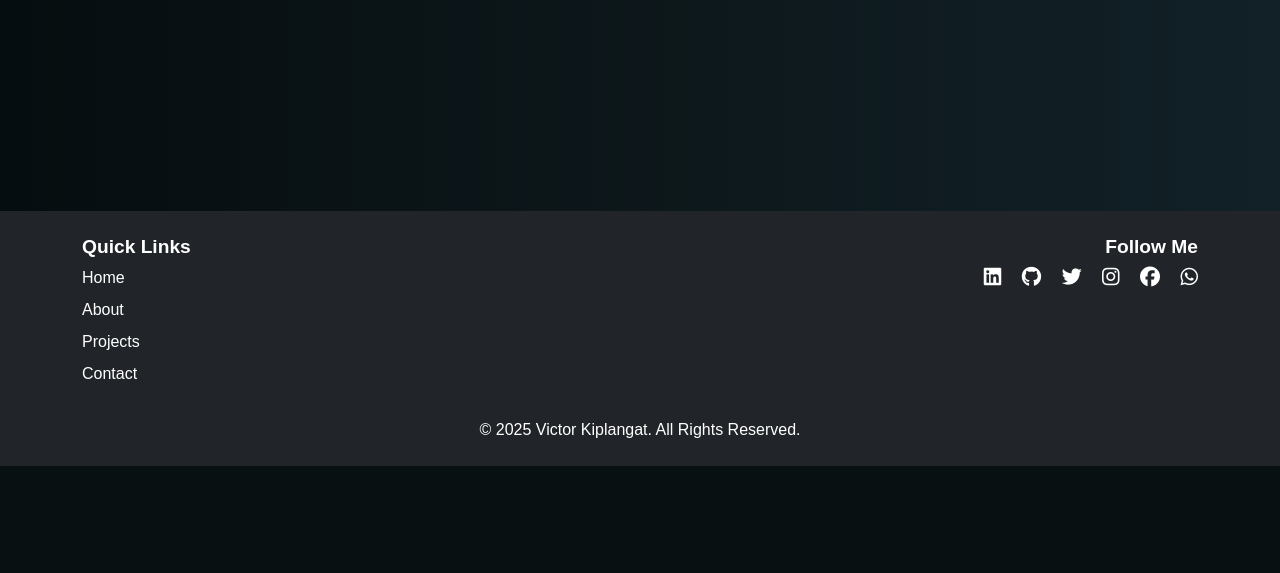
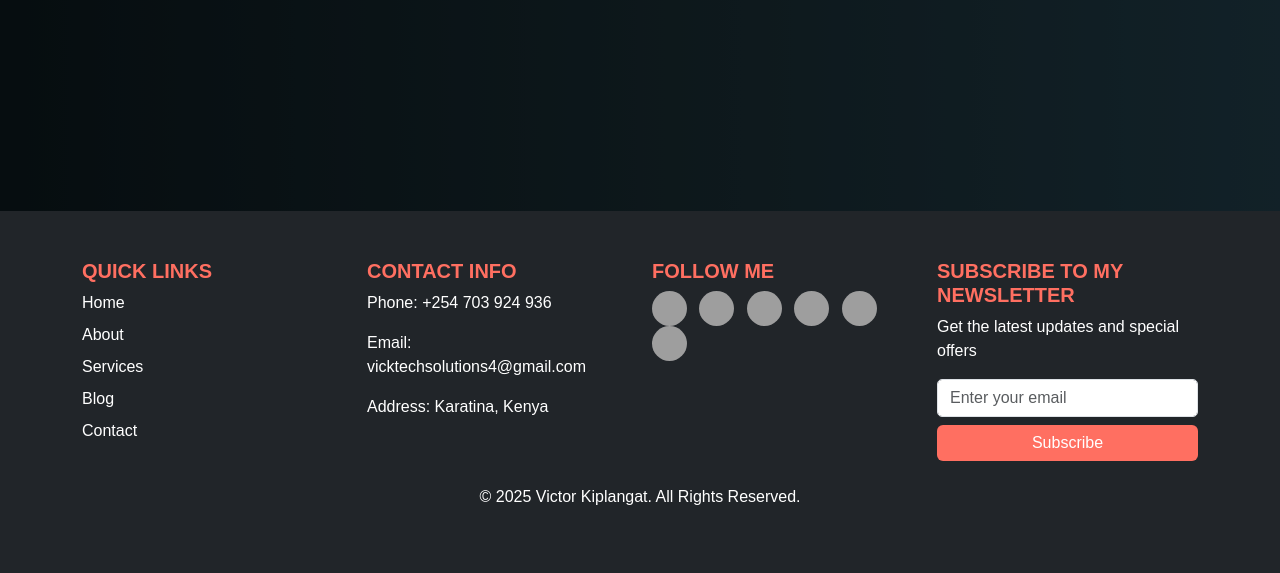
Before and after one commit to kiplah/MyPortfolio, a PHP site: page / in a window 1280 px wide. Shown: the part 1692-2265 px from the top of the page. Before the commit the page ends 2158 px from the top, so only its background shows below. Run offline with PHP 8.4, Linux system fonts and the light colour scheme; some libraries are stand-ins or nearby versions; grey boxes are pictures that could not be loaded.

Commit message:
improved

```diff
--- a/assets/css/styles.css
+++ b/assets/css/styles.css
@@ -122,34 +122,61 @@ body {
 }
 /* Footer Styling */
 .footer {
-    background: #222;
-    padding: 20px 0;
+    background: #0a0e17;
+    color: white;
 }
 
-.footer h5 {
-    font-size: 1.2rem;
+.footer-title {
+    color: #ff6f61;
     font-weight: bold;
+    text-transform: uppercase;
 }
 
-.footer .list-unstyled li {
+.footer ul {
+    padding-left: 0;
+}
+
+.footer ul li {
     margin-bottom: 8px;
 }
 
-.footer .list-unstyled a {
+.footer ul li a {
+    text-decoration: none;
     transition: color 0.3s ease-in-out;
 }
 
-.footer .list-unstyled a:hover {
+.footer ul li a:hover {
     color: #f39c12;
 }
 
-/* Social Media Icons */
+/* Social Icons */
 .social-icons a {
     display: inline-block;
-    transition: transform 0.3s ease-in-out, color 0.3s ease-in-out;
+    margin-right: 8px;
 }
 
-.social-icons a:hover {
+.social-icons img {
+    width: 35px;
+    height: 35px;
+    transition: transform 0.3s ease-in-out;
+    border-radius: 50%;
+}
+
+.social-icons img:hover {
     transform: scale(1.2);
-    color: #f39c12;
 }
+
+/* Newsletter */
+.form-control {
+    border-radius: 5px;
+}
+
+.btn-danger {
+    background-color: #ff6f61;
+    border: none;
+    transition: 0.3s;
+}
+
+.btn-danger:hover {
+    background-color: #e65347;
+}
--- a/includes/footer.php
+++ b/includes/footer.php
@@ -1,46 +1,53 @@
-<footer class="footer bg-dark text-white py-4">
+<footer class="footer bg-dark text-white py-5">
     <div class="container">
         <div class="row">
-            <!-- Left: Quick Links -->
-            <div class="col-md-6">
-                <h5>Quick Links</h5>
+            <!-- Quick Links -->
+            <div class="col-md-3">
+                <h5 class="footer-title">QUICK LINKS</h5>
                 <ul class="list-unstyled">
-                    <li><a href="index.php" class="text-white text-decoration-none">Home</a></li>
-                    <li><a href="about.php" class="text-white text-decoration-none">About</a></li>
-                    <li><a href="projects.php" class="text-white text-decoration-none">Projects</a></li>
-                    <li><a href="contact.php" class="text-white text-decoration-none">Contact</a></li>
+                    <li><a href="index.php" class="text-white">Home</a></li>
+                    <li><a href="about.php" class="text-white">About</a></li>
+                    <li><a href="services.php" class="text-white">Services</a></li>
+                    <li><a href="blog.php" class="text-white">Blog</a></li>
+                    <li><a href="contact.php" class="text-white">Contact</a></li>
                 </ul>
             </div>
 
-            <!-- Right: Social Media -->
-            <div class="col-md-6 text-md-end">
-                <h5>Follow Me</h5>
-                <div class="social-icons mt-2">
-                    <a href="https://linkedin.com/in/yourprofile" target="_blank" class="text-white me-3">
-                        <i class="fab fa-linkedin fa-lg"></i>
-                    </a>
-                    <a href="https://github.com/yourgithub" target="_blank" class="text-white me-3">
-                        <i class="fab fa-github fa-lg"></i>
-                    </a>
-                    <a href="https://twitter.com/yourtwitter" target="_blank" class="text-white me-3">
-                        <i class="fab fa-twitter fa-lg"></i>
-                    </a>
-                    <a href="https://instagram.com/yourinstagram" target="_blank" class="text-white me-3">
-                        <i class="fab fa-instagram fa-lg"></i>
-                    </a>
-                    <a href="https://facebook.com/yourfacebook" target="_blank" class="text-white me-3">
-                        <i class="fab fa-facebook fa-lg"></i>
-                    </a>
-                    <a href="https://wa.me/yourwhatsappnumber" target="_blank" class="text-white">
-                        <i class="fab fa-whatsapp fa-lg"></i>
-                    </a>
+            <!-- Contact Info -->
+            <div class="col-md-3">
+                <h5 class="footer-title">CONTACT INFO</h5>
+                <p>Phone: <a href="tel:+254703924936" class="text-white">+254 703 924 936</a></p>
+                <p>Email: <a href="mailto:vicktechsolutions4@gmail.com" class="text-white">vicktechsolutions4@gmail.com</a></p>
+                <p>Address: Karatina, Kenya</p>
+            </div>
+
+            <!-- Social Media -->
+            <div class="col-md-3">
+                <h5 class="footer-title">FOLLOW ME</h5>
+                <div class="social-icons">
+                    <a href="https://facebook.com/yourfacebook" target="_blank"><img src="icons/facebook.png" alt="Facebook"></a>
+                    <a href="https://wa.me/254703924936" target="_blank"><img src="icons/whatsapp.png" alt="WhatsApp"></a>
+                    <a href="https://twitter.com/yourtwitter" target="_blank"><img src="icons/twitter.png" alt="Twitter"></a>
+                    <a href="https://instagram.com/yourinstagram" target="_blank"><img src="icons/instagram.png" alt="Instagram"></a>
+                    <a href="https://linkedin.com/in/yourlinkedin" target="_blank"><img src="icons/linkedin.png" alt="LinkedIn"></a>
+                    <a href="https://github.com/yourgithub" target="_blank"><img src="icons/github.png" alt="GitHub"></a>
                 </div>
+            </div>
+
+            <!-- Newsletter -->
+            <div class="col-md-3">
+                <h5 class="footer-title">SUBSCRIBE TO MY NEWSLETTER</h5>
+                <p>Get the latest updates and special offers</p>
+                <form>
+                    <input type="email" class="form-control mb-2" placeholder="Enter your email">
+                    <button class="btn btn-danger w-100">Subscribe</button>
+                </form>
             </div>
         </div>
 
         <!-- Copyright -->
-        <div class="text-center mt-3">
-            <p class="mb-0">&copy; <?php echo date("Y"); ?> Victor Kiplangat. All Rights Reserved.</p>
+        <div class="text-center mt-4">
+            <p>&copy; <?php echo date("Y"); ?> Victor Kiplangat. All Rights Reserved.</p>
         </div>
     </div>
 </footer>
```
